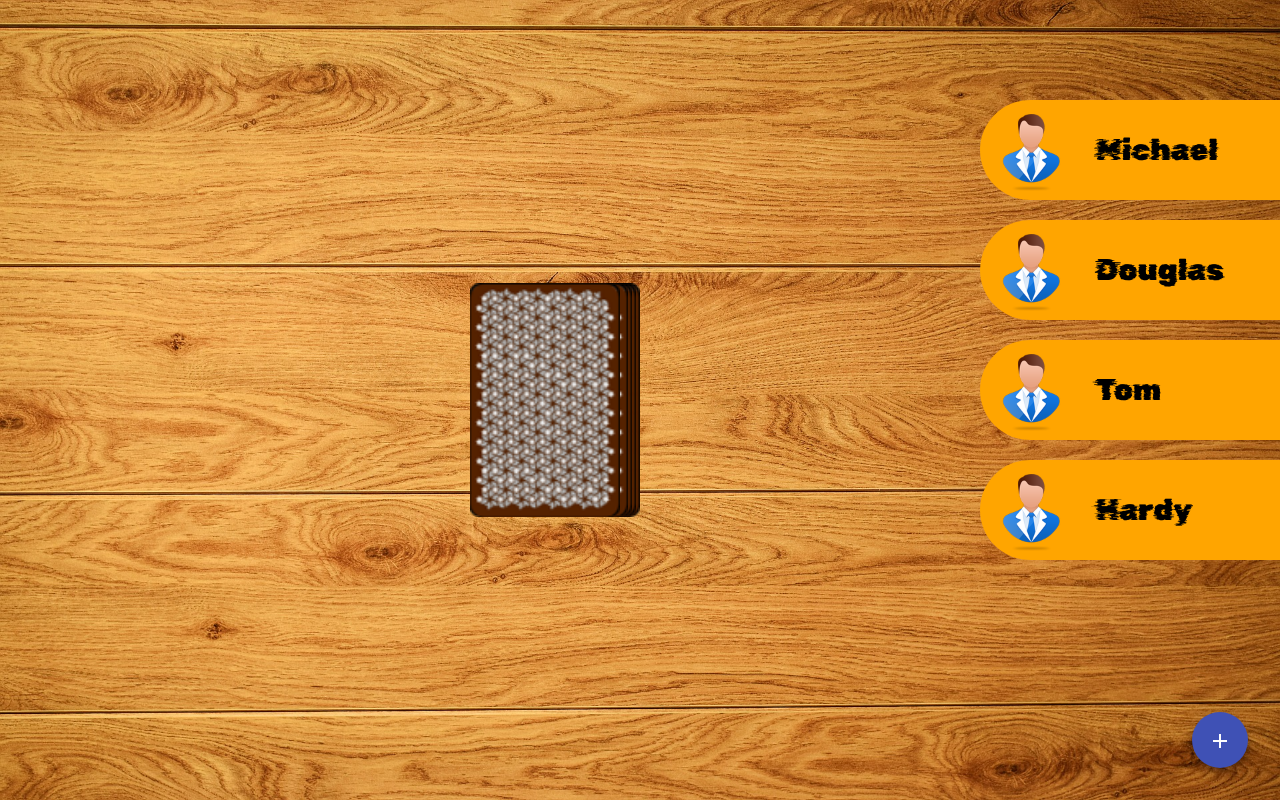
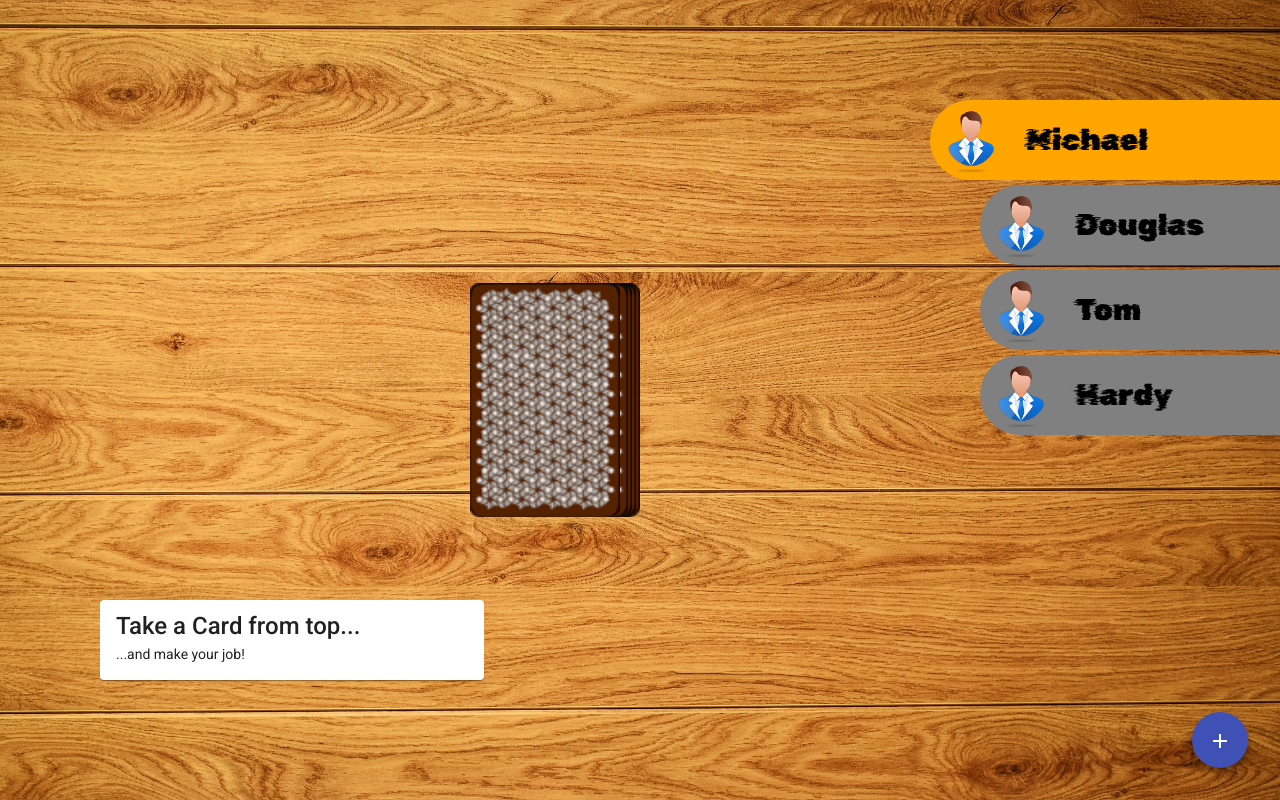
Before and after one commit to GottfriedOswald/ringoffire, an Angular app: page /game in a window 1280 px wide. Built offline with nearby package versions, Linux system fonts and the light colour scheme.

Commit message:
add rules to game and show it for every card, Added a function that shows which player's turn it is

```diff
--- a/src/app/app.module.ts
+++ b/src/app/app.module.ts
@@ -13,7 +13,9 @@ import { DialogAddPlayerComponent } from './dialog-add-player/dialog-add-player.
 import { MatDialogModule } from '@angular/material/dialog';
 import { MatFormFieldModule } from '@angular/material/form-field';
 import { MatInputModule } from '@angular/material/input';
+import { MatCardModule } from '@angular/material/card';
 import { FormsModule } from '@angular/forms';
+import { GameInfoComponent } from './game-info/game-info.component';
 
 @NgModule({
   declarations: [
@@ -22,6 +24,7 @@ import { FormsModule } from '@angular/forms';
     GameComponent,
     PlayerComponent,
     DialogAddPlayerComponent,
+    GameInfoComponent,
   ],
   imports: [
     BrowserModule,
@@ -32,6 +35,7 @@ import { FormsModule } from '@angular/forms';
     MatDialogModule,
     MatFormFieldModule,
     MatInputModule,
+    MatCardModule,
     FormsModule,
   ],
   providers: [],
--- a/src/app/dialog-add-player/dialog-add-player.component.html
+++ b/src/app/dialog-add-player/dialog-add-player.component.html
@@ -7,6 +7,6 @@
   </mat-form-field>
 </div>
 <div mat-dialog-actions>
-  <button mat-button (click)="onNoClick()">No Thanks</button>
+  <button mat-button>No Thanks</button>
   <button mat-button [mat-dialog-close]="name" cdkFocusInitial>Ok</button>
 </div>
--- a/src/app/dialog-add-player/dialog-add-player.component.ts
+++ b/src/app/dialog-add-player/dialog-add-player.component.ts
@@ -9,7 +9,6 @@ import { Component, OnInit } from '@angular/core';
 export class DialogAddPlayerComponent implements OnInit {
 
   name: string = '';
-
   constructor() {}
 
   ngOnInit(): void {}
--- /dev/null
+++ b/src/app/game-info/game-info.component.html
@@ -0,0 +1,9 @@
+<mat-card>
+    <mat-card-title>
+        {{title}}
+    </mat-card-title>
+
+    <mat-card-content>
+        {{description}}
+    </mat-card-content>
+</mat-card>
--- /dev/null
+++ b/src/app/game-info/game-info.component.ts
@@ -0,0 +1,100 @@
+import { Component, OnInit, Input, OnChanges } from '@angular/core';
+
+@Component({
+  selector: 'app-game-info',
+  templateUrl: './game-info.component.html',
+  styleUrls: ['./game-info.component.scss']
+})
+export class GameInfoComponent implements OnInit, OnChanges {
+
+  cardAction = [
+    {
+      title: 'Waterfall',
+      description:
+        'Everyone has to start drinking at the same time. As soon as player 1 stops drinking, player 2 may stop drinking. Player 3 may stop as soon as player 2 stops drinking, and so on.',
+    },
+
+    { title: 'You', description: 'You decide who drinks' },
+
+    { title: 'Me', description: 'Congrats! Drink a shot!' },
+
+    {
+      title: 'Category',
+      description:
+        'Come up with a category (e.g. Colors). Each player must enumerate one item from the category.',
+    },
+
+    {
+      title: 'Bust a jive',
+      description:
+        'Player 1 makes a dance move. Player 2 repeats the dance move and adds a second one.',
+    },
+
+    { title: 'Chicks', description: 'All girls drink.' },
+
+    {
+      title: 'Heaven',
+      description: 'Put your hands up! The last player drinks!',
+    },
+
+    {
+      title: 'Mate',
+      description:
+        'Pick a mate. Your mate must always drink when you drink and the other way around.',
+    },
+
+    {
+      title: 'Thumbmaster',
+      description:
+        'the player who drew the card must put their thumb on the table at a chosen time (before the next five gets picked though, or they lose the right). The last person to put their thumb on the table must drink.',
+    },
+
+    { title: 'Men', description: 'All men drink.' },
+
+    {
+      title: 'Quizmaster',
+      description:
+        'You become the question master, and if anybody answers a question asked by you (the player who drew the card), they have to drink. This applies to ANY question.',
+    },
+
+    {
+      title: 'Never have i ever...',
+      description:
+        'Say something you never did. Everyone who did it has to drink.',
+    },
+
+    {
+      title: 'Rule',
+      description:
+        'Make a rule. Everyone needs to drink when he breaks the rule.',
+    },
+
+    {
+      title: 'Rhyme',
+      description:
+        'the player who drew the card says a word, and you go around the circle rhyming with that word until someone messes up, and has to drink.',
+    },
+  ];
+
+  title: string = 'Take a Card from top...';
+  description: string = '...and make your job!';
+  @Input() card: string;
+
+  constructor() { }
+
+  ngOnChanges(): void {
+    this.setRule();
+  }
+
+  ngOnInit(): void {
+  }
+
+  setRule(){
+    if (this.card) {
+      let cardnumber: number = +this.card.split('_')[1];
+      this.title = this.cardAction[cardnumber].title;
+      this.description = this.cardAction[cardnumber].description;
+    }
+  }
+
+}
--- a/src/app/game/game.component.html
+++ b/src/app/game/game.component.html
@@ -1,4 +1,5 @@
-<app-player class="player-card-position" *ngFor="let player of game.players; let i = index" [ngStyle]="{'top.px' : 100 + (i * 120)}" [name]="player" ></app-player>
+<app-player class="player-card-position" *ngFor="let player of game.players; let i = index"
+    [ngStyle]="{'top.px' : 100 + (i * 85)}" [activePlayer]="i == game.currentPlayer" [name]="player"></app-player>
 
 <div class="play-container">
 
@@ -8,12 +9,17 @@
         <img *ngFor="let c of [0,1,2,3]; let i = index;" [ngStyle]="{'right.px' : i * 4}" class="card-stock"
             src="../../assets/img/cards/card_cover.png" alt="image of a cardcover">
 
-        <img style="right:20px" (click)="takeCard()" class="card-stock top-card" src="../../assets/img/cards/card_cover.png" alt="">
-        <img *ngFor="let card of game.playedCards" class="card-stock played-Card"  style="right:20px" src="../../assets/img/cards/{{card}}.png" alt="">
-        <img style="right:20px" (click)="takeCard()" *ngIf="cardGrabbed" class="card-stock top-card cardGrabbed" src="../../assets/img/cards/{{currendCard}}.png" alt="">
+        <img style="right:20px" (click)="takeCard()" class="card-stock top-card"
+            src="../../assets/img/cards/card_cover.png" alt="">
+        <img *ngFor="let card of game.playedCards" class="card-stock played-Card" style="right:20px"
+            src="../../assets/img/cards/{{card}}.png" alt="">
+        <img style="right:20px" (click)="takeCard()" *ngIf="cardGrabbed" class="card-stock top-card cardGrabbed"
+            src="../../assets/img/cards/{{currendCard}}.png" alt="">
     </div>
 </div>
 
 <button mat-fab color="primary" class="btn-add" (click)="openDialog()">
     <mat-icon>add</mat-icon>
-  </button>
+</button>
+
+<app-game-info [card]="currendCard" class="gamerule-infocard"></app-game-info>
--- a/src/app/game/game.component.scss
+++ b/src/app/game/game.component.scss
@@ -70,3 +70,14 @@
     right:32px;
     bottom: 32px;
 }
+
+.gamerule-infocard{
+    position: absolute;
+    top: 75%;
+    bottom: 5%;
+    left: 100px;
+    right: 100px;
+    width: 30%;
+    min-width: 150px;
+    overflow-y: auto;
+}
--- a/src/app/game/game.component.ts
+++ b/src/app/game/game.component.ts
@@ -41,8 +41,18 @@ export class GameComponent implements OnInit {
       setTimeout(() => {
         this.setCurrendCardToPlayedCards();
         this.setGrabbedCardAsFalse();
+        this.setNextPlayer();
       }, 1000);
     }
+  }
+
+  setNextPlayer(){
+    if (this.game.currentPlayer < 0 || this.game.currentPlayer >= (this.game.players.length-1)) {
+      this.game.currentPlayer = 0;
+    }else{
+      this.game.currentPlayer++;
+    }
+
   }
 
   openDialog(): void {
--- a/src/app/player/player.component.html
+++ b/src/app/player/player.component.html
@@ -1,4 +1,4 @@
-<div class="player-card">
+<div class="player-card" [class.active-player]="activePlayer">
     <img src="../../assets/img/profilepic-player-blue150.png" alt="icon image of a player">
     <span>{{name}}</span>
 </div>
--- a/src/app/player/player.component.scss
+++ b/src/app/player/player.component.scss
@@ -4,13 +4,13 @@
   font-family: "RubikGlitch", sans-serif;
   font-size: 30px;
   color: black;
-  background-color: orange;
+  background-color: grey;
   width: 300px;
   border-radius: 50px 0px 0px 50px;
 
   img {
-    width: 100px;
-    height: 100px;
+    width: 80px;
+    height: 80px;
     object-fit: cover;
     border-radius: 100%;
   }
@@ -19,3 +19,25 @@
     margin-left: 16px;
   }
 }
+
+.active-player{
+  display: flex;
+  align-items: center;
+  font-family: "RubikGlitch", sans-serif;
+  font-size: 30px;
+  color: black;
+  background-color: orange;
+  width: 350px;
+  border-radius: 50px 0px 0px 50px;
+
+  img {
+    width: 80px;
+    height: 80px;
+    object-fit: cover;
+    border-radius: 100%;
+  }
+
+  span {
+    margin-left: 16px;
+  }
+}
--- a/src/app/player/player.component.ts
+++ b/src/app/player/player.component.ts
@@ -3,14 +3,12 @@ import { Component, Input, OnInit } from '@angular/core';
 @Component({
   selector: 'app-player',
   templateUrl: './player.component.html',
-  styleUrls: ['./player.component.scss']
+  styleUrls: ['./player.component.scss'],
 })
 export class PlayerComponent implements OnInit {
+  @Input() name: string;
+  @Input() activePlayer: boolean = false;
+  constructor() {}
 
-  @Input() name : string;
-  constructor() { }
-
-  ngOnInit(): void {
-  }
-
+  ngOnInit(): void {}
 }
```
Also changed, not shown: src/app/game-info/game-info.component.scss (added), 1 other file (tests, documents, lock files or other folders).
